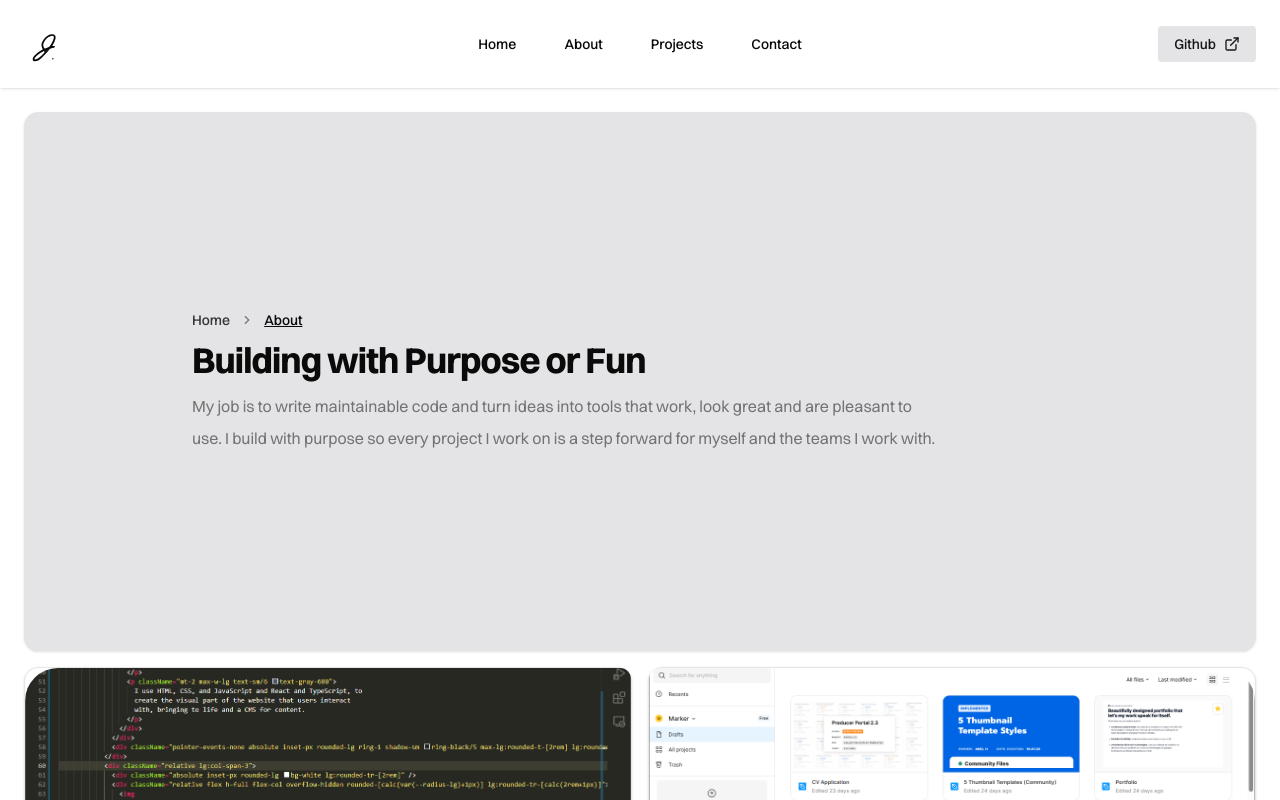
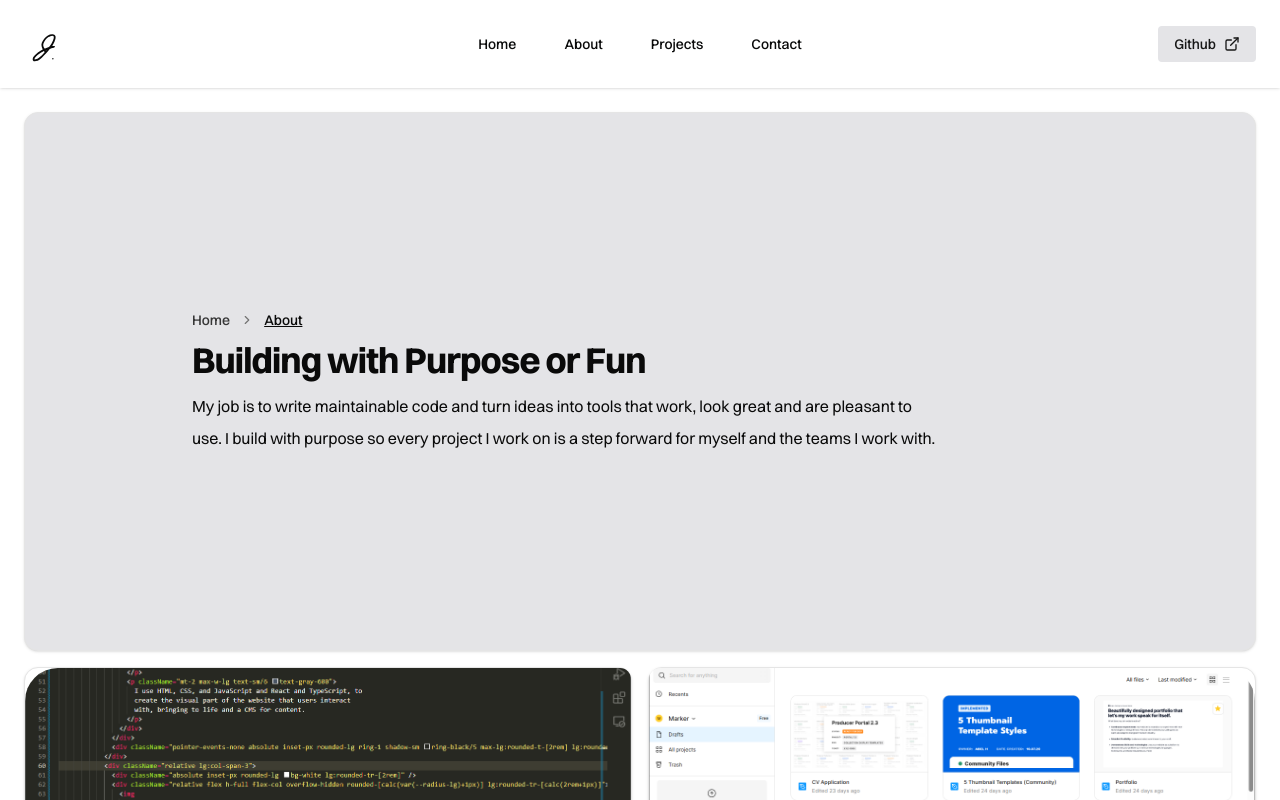
Before and after one commit to Justin-Bento/portfolio, a Next.js app: page /about in a window 1280 px wide. Shown: the top 800 px of the page. Built offline with nearby package versions, Linux system fonts and the light colour scheme.

Commit message:
Increased the contract of the colour ensuring people can see the text on gray background.

```diff
--- a/src/components/FullWidthCard.tsx
+++ b/src/components/FullWidthCard.tsx
@@ -85,7 +85,7 @@ const Heading: React.FC<{ children: React.ReactNode }> = ({ children }) => {
 
 const Overview: React.FC<{ children: React.ReactNode }> = ({ children }) => {
   return (
-    <p className="line-clamp-4 text-balance leading-[2] text-muted-foreground">
+    <p className="line-clamp-4 text-balance leading-[2] text-foreground">
       {children}
     </p>
   );
```
